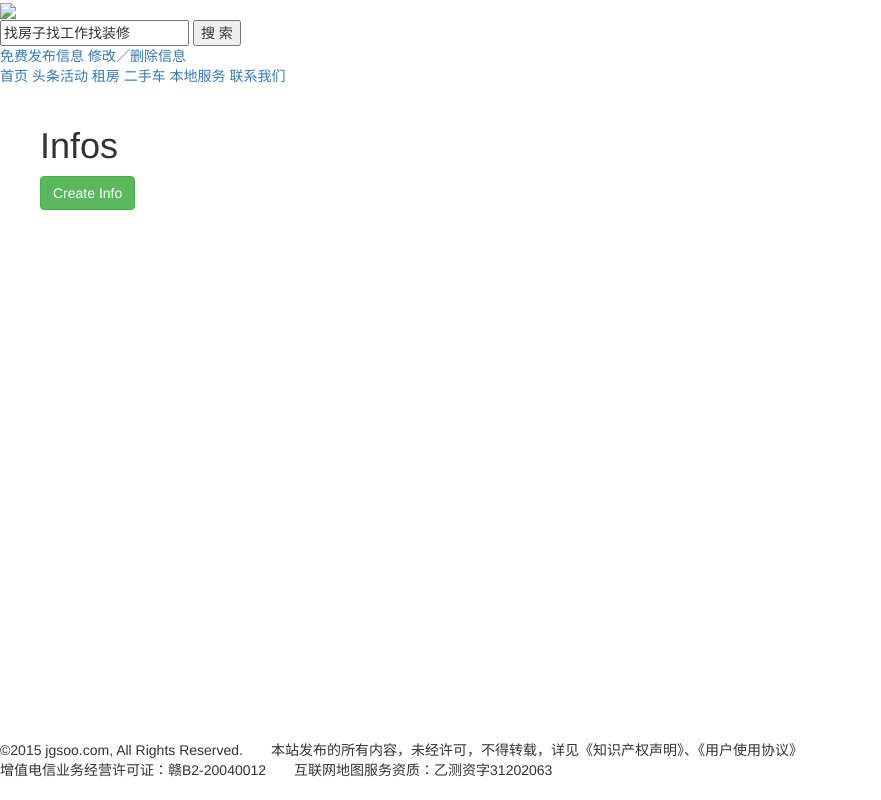
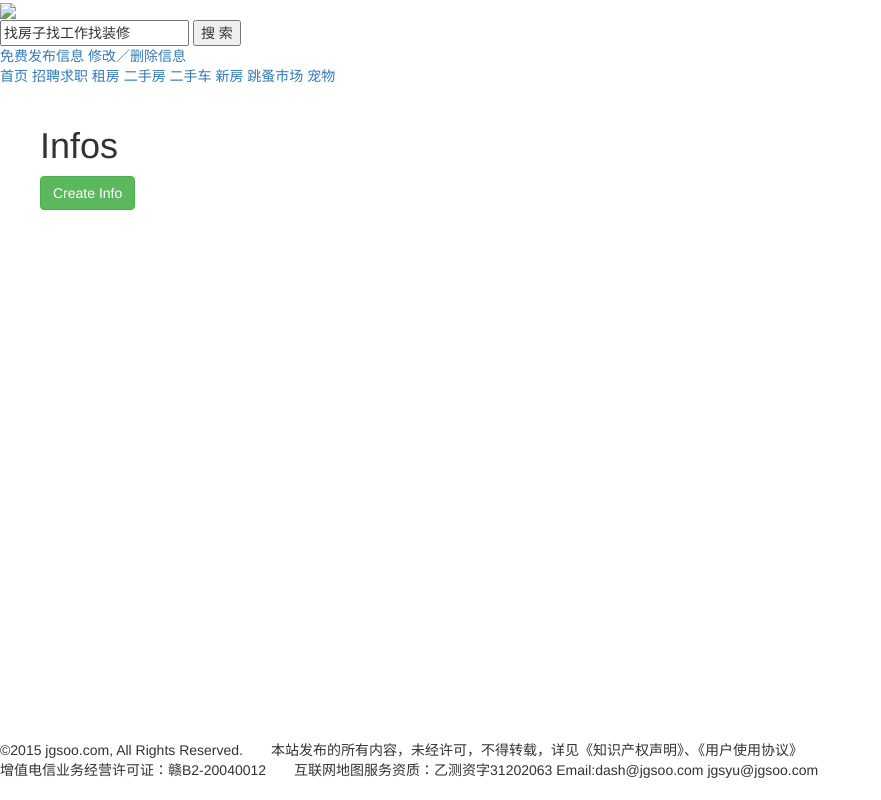
Before and after one commit to NbDasH/jgsoo, a Yii app: template views/info/index.php in a window 1280 px wide. Shown: the whole page, without its empty margins (0-881 px from the left). Run offline with PHP 8.4 and a stand-in for Yii, Linux system fonts and the light colour scheme; the template is opened without the code that fills it, so the values that code supplies are empty; some libraries are stand-ins or nearby versions.

Commit message:
导航修改

```diff
--- a/views/layouts/main.php
+++ b/views/layouts/main.php
@@ -72,11 +72,13 @@ AppAsset::register($this);
     <div class="index_nav">
         <div class="index_inner_nav">
             <?= Html::a('首页', ['site/index']) ?>
-            <?= Html::a('头条活动', ['site/index']) ?>
+            <?= Html::a('招聘求职', ['site/index']) ?>
             <?= Html::a('租房', ['site/index']) ?>
+            <?= Html::a('二手房', ['site/index']) ?>
             <?= Html::a('二手车', ['site/index']) ?>
-            <?= Html::a('本地服务', ['site/index']) ?>
-            <?= Html::a('联系我们', ['site/index']) ?>
+            <?= Html::a('新房', ['site/index']) ?>
+            <?= Html::a('跳蚤市场', ['site/index']) ?>
+            <?= Html::a('宠物', ['site/index']) ?>
         </div>
     </div>
     <div style="background:white; padding:20px 0 20px 0;">
@@ -89,7 +91,7 @@ AppAsset::register($this);
 <div class="foot">
     <div class="inner_footer">
         <div>©2015 jgsoo.com, All Rights Reserved.　　本站发布的所有内容，未经许可，不得转载，详见《知识产权声明》、《用户使用协议》</div>
-        <div>增值电信业务经营许可证：赣B2-20040012　　互联网地图服务资质：乙测资字31202063</div>
+        <div>增值电信业务经营许可证：赣B2-20040012　　互联网地图服务资质：乙测资字31202063 Email:dash@jgsoo.com jgsyu@jgsoo.com</div>
     </div>
 </div>
 
--- a/web/css/home.css
+++ b/web/css/home.css
@@ -24,7 +24,7 @@
 .index_head{ width: 1200px; height: 120px;  margin: 0 auto;} /*background:url("../images/title.jpg");*/
 .index_nav{ width:1200px; height: 40px; border-bottom: #ff3d29 3px solid; margin: 0 auto;}
 .index_inner_nav{width: 1200px; height: 40px; margin: 0 auto;}
-.index_inner_nav a{ display: block; float: left; height: 40px; line-height: 40px; padding: 0 10px; font-weight: 800; text-decoration: none; color: #000; font-size: 17px;}
+.index_inner_nav a{ display: block; float: left; height: 40px; line-height: 40px; padding: 0 10px; font-weight: 800; text-decoration: none; color: #fff; font-size: 17px; background:#ff3d29;}
 .index_inner_nav a:hover{ background: #efefef; color: orange; text-decoration: none;}
 
 .index_main{ width: 1200px; min-height: 400px; margin: 0 auto;}
```
